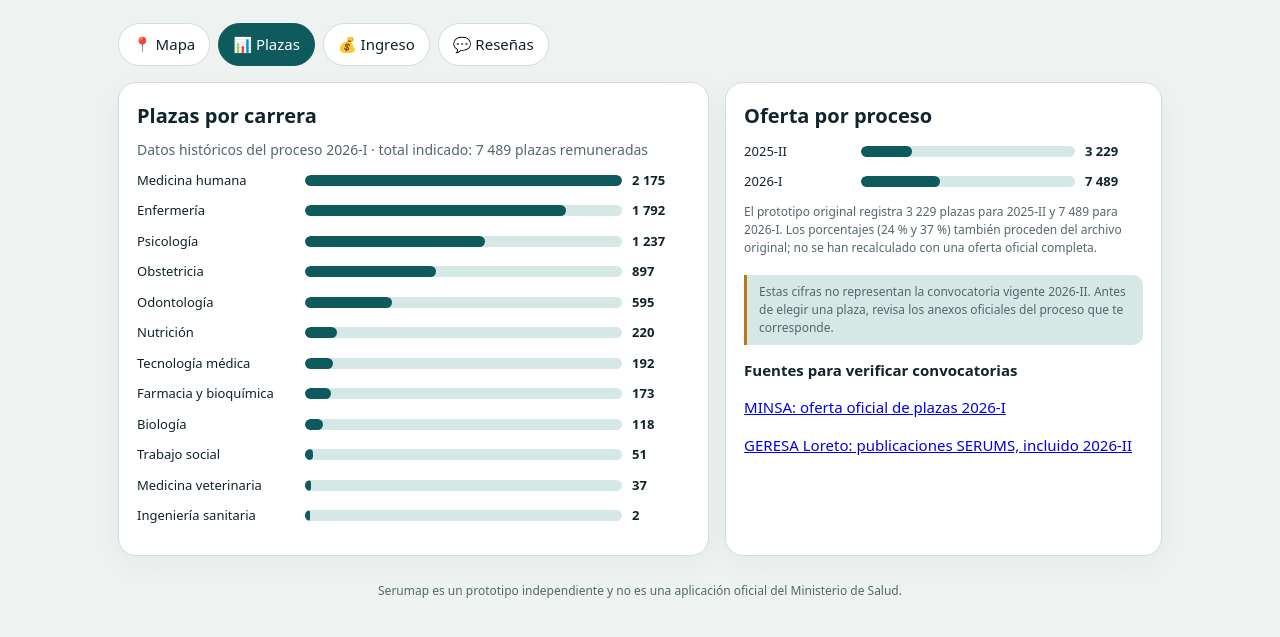
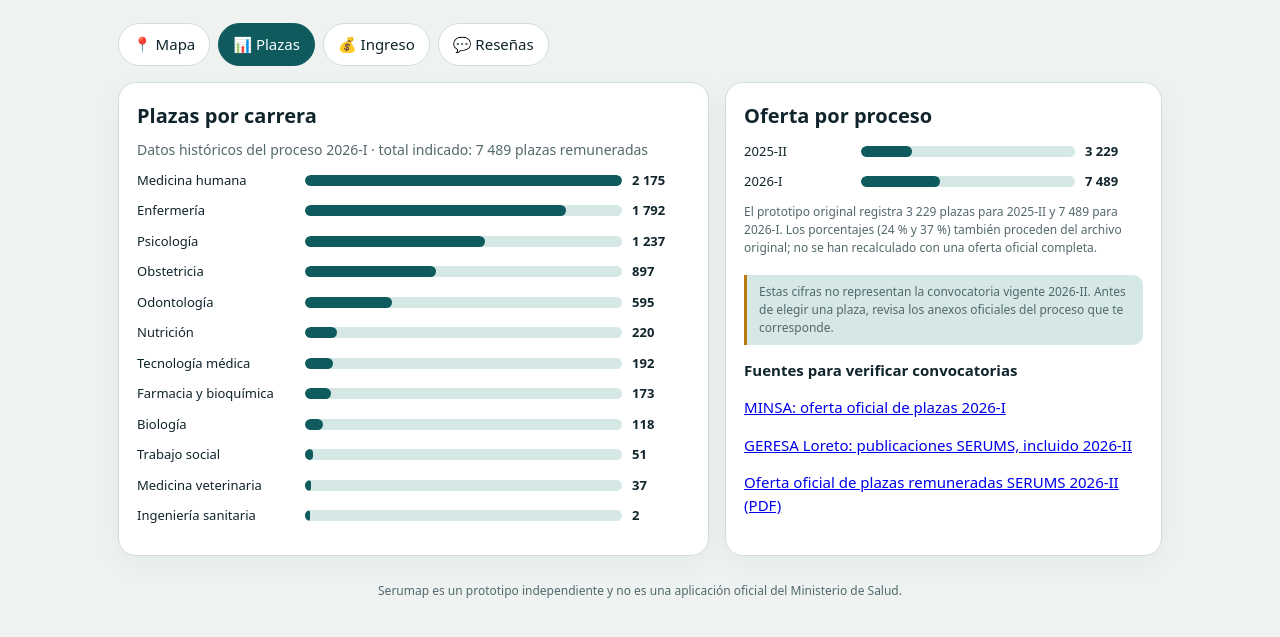
Before and after one commit to rhaiden33/SERUMAP, a plain HTML site: page index.html in a window 1280 px wide. Both pictures are taken after a click on the button "📊 Plazas". Shown: the part 81-718 px from the top of the page. Drawn offline with Linux system fonts and the light colour scheme.

Commit message:
Link directly to official SERUMS 2026-II remunerated offer

```diff
--- a/index.html
+++ b/index.html
@@ -67,7 +67,7 @@ footer{text-align:center;color:var(--muted);font-size:12px;padding:10px}\nbutton
    <div class="progress-row"><span>2025-II</span><div class="track"><div class="fill" style="width:24%"></div></div><b>3 229</b></div>
    <div class="progress-row"><span>2026-I</span><div class="track"><div class="fill" style="width:37%"></div></div><b>7 489</b></div>
    <p class="hint">El prototipo original registra 3 229 plazas para 2025-II y 7 489 para 2026-I. Los porcentajes (24 % y 37 %) también proceden del archivo original; no se han recalculado con una oferta oficial completa.</p>
-   <div class="notice" style="margin-top:18px">Estas cifras no representan la convocatoria vigente 2026-II. Antes de elegir una plaza, revisa los anexos oficiales del proceso que te corresponde.</div><p style="margin-top:14px"><b>Fuentes para verificar convocatorias</b></p><p><a href="https://www.gob.pe/institucion/minsa/informes-publicaciones/8040039-oferta-de-plazas-serums-remuneradas-y-equivalentes-2026-i" target="_blank" rel="noopener noreferrer">MINSA: oferta oficial de plazas 2026-I</a></p><p><a href="https://www.geresaloreto.gob.pe/Serums.php" target="_blank" rel="noopener noreferrer">GERESA Loreto: publicaciones SERUMS, incluido 2026-II</a></p>
+   <div class="notice" style="margin-top:18px">Estas cifras no representan la convocatoria vigente 2026-II. Antes de elegir una plaza, revisa los anexos oficiales del proceso que te corresponde.</div><p style="margin-top:14px"><b>Fuentes para verificar convocatorias</b></p><p><a href="https://www.gob.pe/institucion/minsa/informes-publicaciones/8040039-oferta-de-plazas-serums-remuneradas-y-equivalentes-2026-i" target="_blank" rel="noopener noreferrer">MINSA: oferta oficial de plazas 2026-I</a></p><p><a href="https://www.geresaloreto.gob.pe/Serums.php" target="_blank" rel="noopener noreferrer">GERESA Loreto: publicaciones SERUMS, incluido 2026-II</a></p><p><a href="https://www.geresaloreto.gob.pe/PanelAdministrativo/uploads/serums/serums_uid4_20260819173210_148dba97aa.pdf" target="_blank" rel="noopener noreferrer">Oferta oficial de plazas remuneradas SERUMS 2026-II (PDF)</a></p>
   </article>
  </div>
 </section>
```
